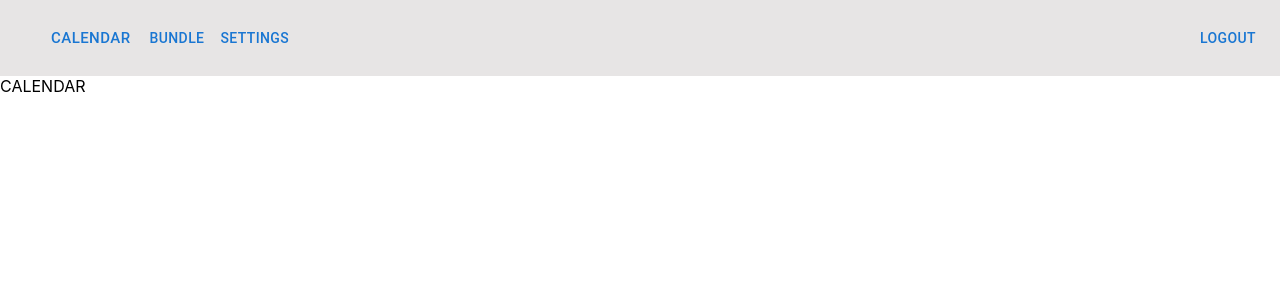
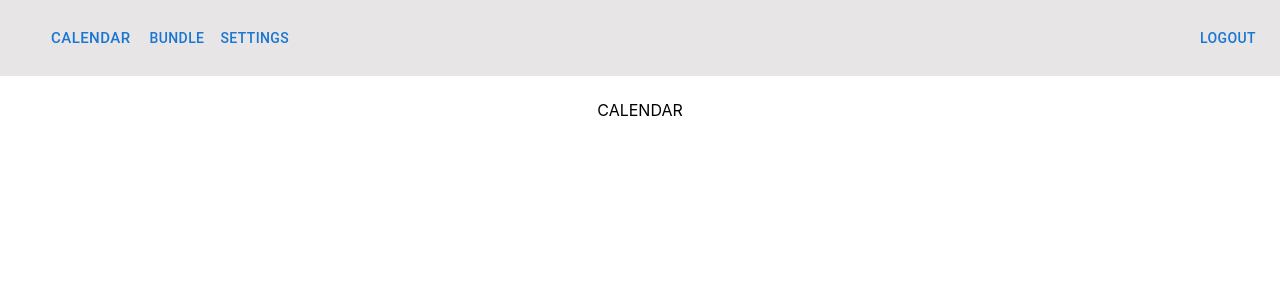
Before and after one commit to Adask023/team-3-repo, a React (Create React App) app: page /calendar in a window 1280 px wide. Shown: the top 300 px of the page. Built offline with nearby package versions, Linux system fonts and the light colour scheme; no server answers; sample sign-in values are in the browser's storage.

Commit message:
some things done Kapp

```diff
--- a/src/layouts/AuthorizedLayout/AuthorizedLayout.js
+++ b/src/layouts/AuthorizedLayout/AuthorizedLayout.js
@@ -1,3 +1,4 @@
+import { Box } from "@mui/system";
 import React from "react";
 
 import { Navbar } from "../../components/Navbar/Navbar";
@@ -6,7 +7,17 @@ export const AuthorizedLayout = ({ children }) => {
   return (
     <>
       <Navbar />
-      {children}
+      <Box
+        sx={{
+          p: 3,
+          display: "flex",
+          flexDirection: "column",
+          alignItems: "center",
+          justifyContent: "center",
+        }}
+      >
+        {children}
+      </Box>
     </>
   );
 };
--- a/src/pages/Settings/Settings.js
+++ b/src/pages/Settings/Settings.js
@@ -1,24 +1,28 @@
+/*eslint-disable*/
 import { gql, useMutation, useQuery } from "@apollo/client";
 import Container from "@mui/material/Container";
 import Grid from "@mui/material/Grid";
 import Input from "@mui/material/Input";
 import Stack from "@mui/material/Stack";
 import Switch from "@mui/material/Switch";
-import React, { useEffect } from "react";
+import React, { useContext } from "react";
+import UserInfoContext from "../../context/UserInfoContext";
 
-const Settings = () => {
+export const Settings = () => {
   const GET_ALL_ENTRIES = gql`
     query GetAllEntries {
       tagBundleMany {
         _id
         name
         description
+        creatorId
       }
     }
   `;
   const SHOW_USER_BUNDLES = gql`
     query ShowProfile {
       getProfile {
+        oauthId
         tagBundles {
           _id
           name
@@ -49,11 +53,9 @@ const Settings = () => {
   const { data: dataUser } = useQuery(SHOW_USER_BUNDLES);
   const [assignBundleId] = useMutation(ADD_USERS_BUNDLE);
   const [deleteBundleId] = useMutation(DELETE_USER_BUNDLE);
+  const { userInfo } = useContext(UserInfoContext);
   // if (error) return <div className="">Error: </div>;
   // if (loading) return <div className="">Loading...</div>;
-  useEffect(() => {
-    console.log("hi");
-  }, []);
   const handleChange = (e, item) => {
     if (e.target.checked) {
       assignBundleId({
@@ -72,15 +74,21 @@ const Settings = () => {
   };
   const handleFilter = (e) => {
     console.log(e.target.value);
+    data?.tagBundleMany.map((item) => {
+      let newItem = [...item.name]
+      return console.log(newItem);
+    });
   };
   // aktywny filtr wyszukiwania?
   // podzielić je na jakieś grupy?
   // Alfabetycznie pogrupować?
-  // console.log(data?.tagBundleMany);
-  console.log(dataUser?.getProfile.tagBundles);
+  console.log(data?.tagBundleMany);
+  console.log(dataUser?.getProfile.oauthId);
   return (
     <Container>
+      <h2>{userInfo?.oauthId}</h2>
       <Input style={{ marginTop: "5rem" }} onChange={handleFilter} />
+      <h5>Find bundle</h5>
       <Grid container style={{ margin: "3rem 0" }}>
         {dataUser
           ? data?.tagBundleMany.map((item) => {
@@ -103,15 +111,6 @@ const Settings = () => {
                     onChange={(e) => ((item) => handleChange(e, item))(item)}
                     id={item._id}
                   />
-                  {/* <div style={switcher}>
-                  <input
-                    type="checkbox"
-                    name="toggleCheckbox"
-                    defaultChecked={checked !== undefined ? true : false}
-                    id={item._id}
-                    onChange={(e) => ((item) => handleChange(e, item))(item)}
-                  />
-                </div> */}
                   <Stack>
                     <h3 style={{ margin: "0.3rem" }}>{item.name}</h3>
                     <p
@@ -131,5 +130,3 @@ const Settings = () => {
     </Container>
   );
 };
-
-export default Settings;
--- a/src/routing/AuthorizedApp.js
+++ b/src/routing/AuthorizedApp.js
@@ -6,7 +6,7 @@ import { AuthorizedLayout } from "../layouts/AuthorizedLayout/AuthorizedLayout";
 import { Bundle } from "../pages/Bundle/Bundle";
 import { Calendar } from "../pages/Calendar/Calendar";
 import { PageNotFound } from "../pages/PageNotFound/PageNotFound";
-import Settings from "../pages/Settings/Settings";
+import { Settings } from "../pages/Settings/Settings";
 
 export const AuthorizedApp = () => {
   return (
```
Also changed, not shown: .eslintrc.json.
